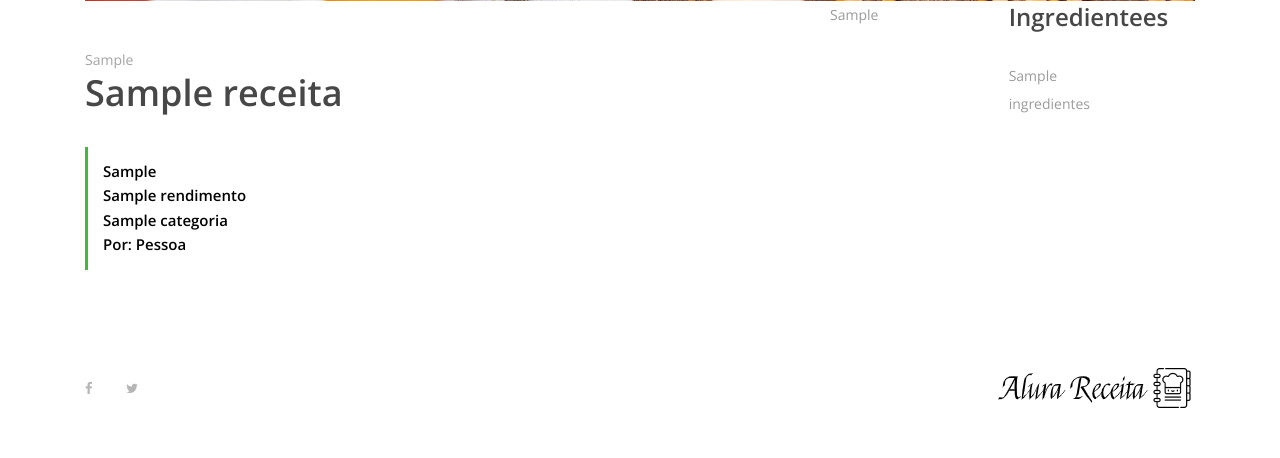
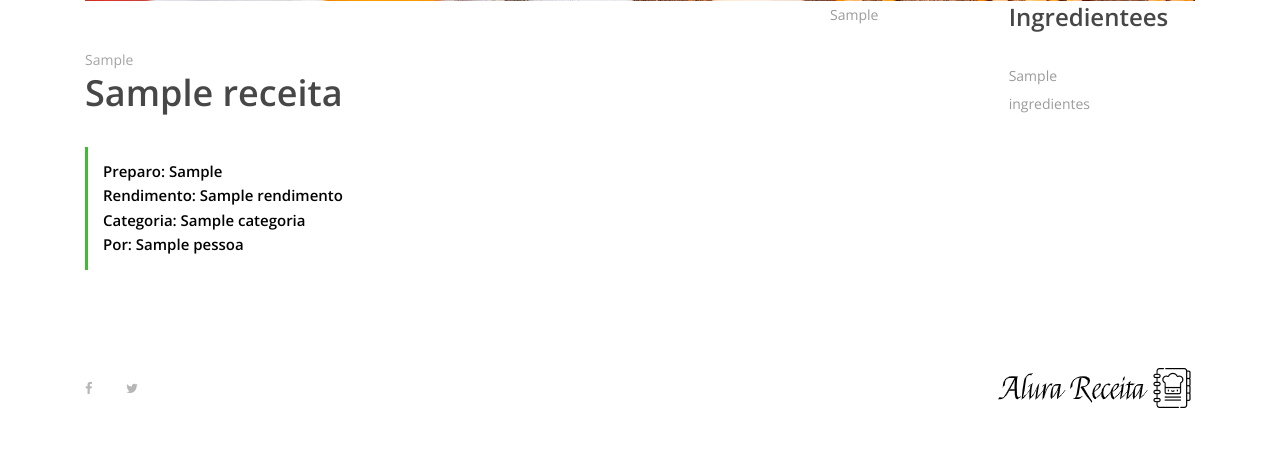
Before and after one commit to LucaCampbell/livro_receitas, a Django app: template templates/receita.html in a window 1280 px wide. Shown: the part 681-1139 px from the top of the page. Run offline with Django 4.2, Linux system fonts and the light colour scheme; the template is opened without the code that fills it: most values are stand-ins (such as "Sample title", 1, 10 or a date in 2020); some libraries are stand-ins or nearby versions.

Commit message:
Arrumando o HTMl para melhor visualização
Adicionado o usuaria que subiu a receita na propria receita

```diff
--- a/templates/receita.html
+++ b/templates/receita.html
@@ -67,10 +67,10 @@
                     <span>{{ receita.data_receita}}</span>
                     <h2>{{receita.nome_receita}}</h2>
                     <div class="receipe-duration">
-                        <h6>{{ receita.tempo_preparo }}</h6>
-                        <h6>{{ receita.rendimento }}</h6>
-                        <h6>{{ receita.categoria }}</h6>
-                        <h6>Por: Pessoa</h6>
+                        <h6>Preparo: {{ receita.tempo_preparo }}</h6>
+                        <h6>Rendimento: {{ receita.rendimento }}</h6>
+                        <h6>Categoria: {{ receita.categoria }}</h6>
+                        <h6>Por: {{ receita.pessoa }}</h6>
                     </div>
                 </div>
             </div>
```
